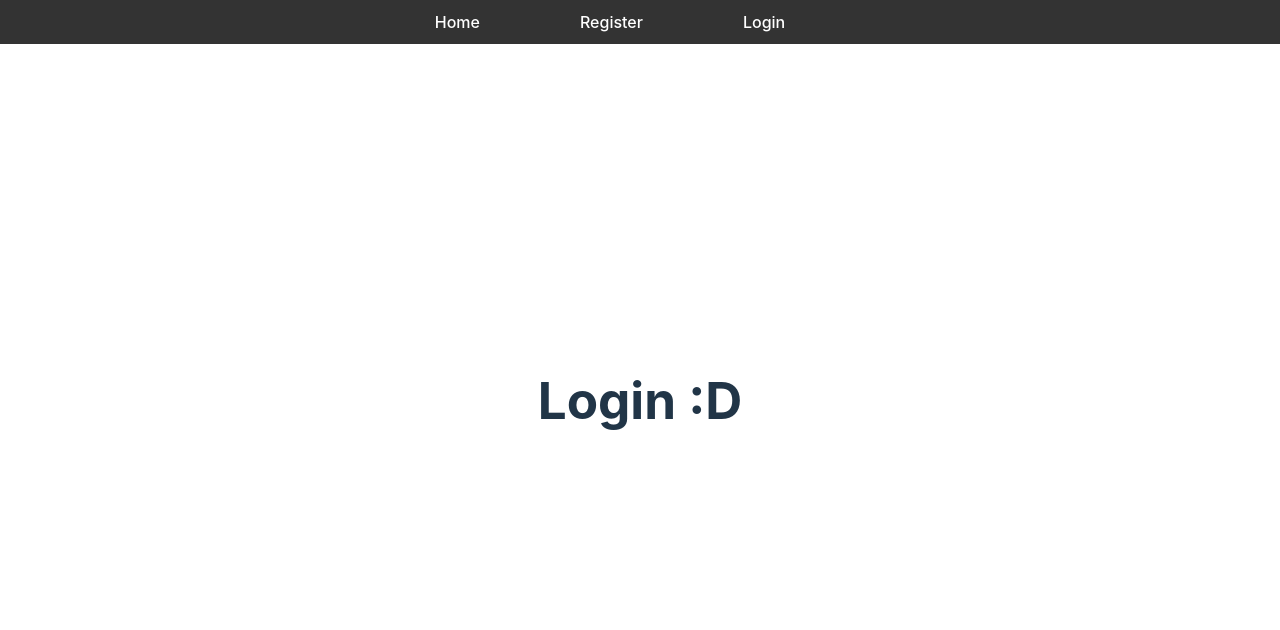
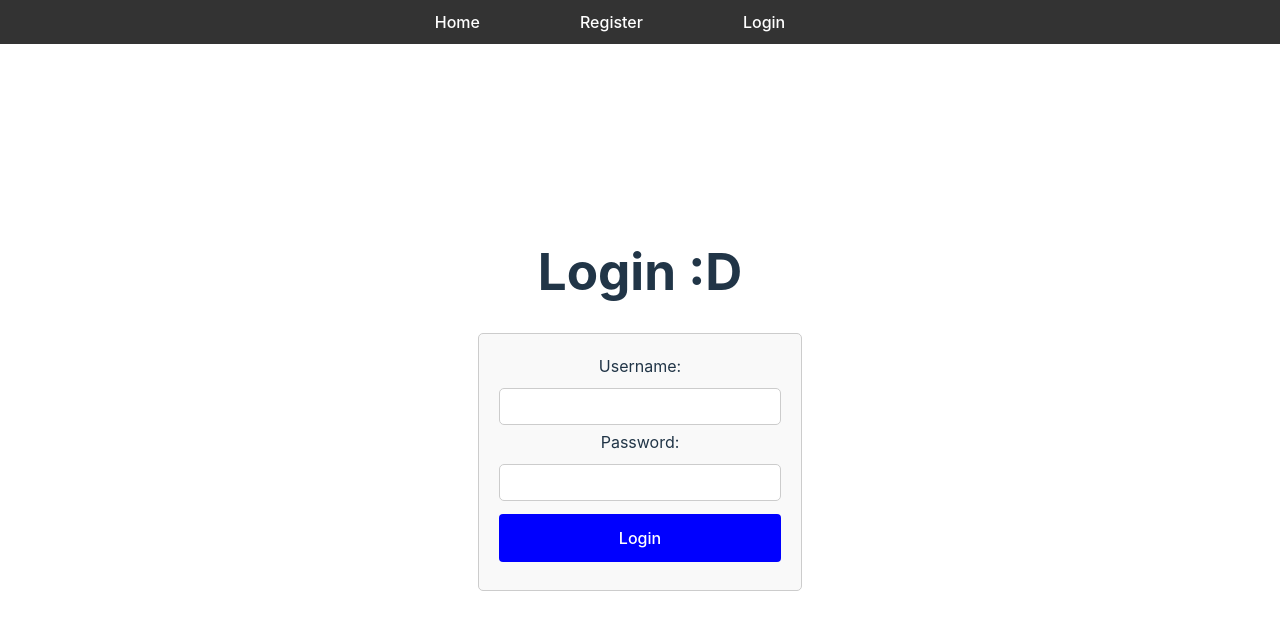
Before and after one commit to BenPhillips-21/blogFrontend, a React (Vite) app: page /users/login in a window 1280 px wide. Shown: the top 630 px of the page. Built offline with nearby package versions, Linux system fonts and the light colour scheme.

Commit message:
saved JWT to state when user logs in / registers

```diff
--- a/src/App.jsx
+++ b/src/App.jsx
@@ -11,15 +11,17 @@ import Register from './components/register';
 import Login from './components/login';
 
 function App() {
+  const [JWT, setJWT] = useState('')
+
   return (
     <>
       <Router>
         <Navbar />
           <Routes>
-            <Route path="/users/register" element={<Register />} />
-            <Route path="/users/login" element={<Login />} />
-            <Route path="/posts" element={<Home />} />
-            <Route path="/posts/:postid" element={<Post />} />
+            <Route path="/users/register" element={<Register JWT={JWT} setJWT={setJWT}/>} />
+            <Route path="/users/login" element={<Login JWT={JWT} setJWT={setJWT}/>} />
+            <Route path="/posts" element={<Home JWT={JWT} setJWT={setJWT}/>} />
+            <Route path="/posts/:postid" element={<Post JWT={JWT} setJWT={setJWT}/>} />
           </Routes>
       </Router>
     </>
--- a/src/components/home.jsx
+++ b/src/components/home.jsx
@@ -1,11 +1,12 @@
 import React, { useState, useEffect } from 'react';
 import { useNavigate } from 'react-router-dom';
 
-const Home = () => {
+const Home = ({ JWT, setJWT }) => {
     const [posts, setPosts] = useState([]); // State to store fetched posts
     const navigate = useNavigate();
 
     useEffect(() => {
+        console.log(JWT)
         fetch('http://localhost:5000/posts', { mode: 'cors' })
             .then(response => response.json())
             .then(data => setPosts(data))
--- a/src/components/login.jsx
+++ b/src/components/login.jsx
@@ -1,7 +1,63 @@
-const Login = () => {
+import { useState } from 'react'
+import { useNavigate } from 'react-router-dom';
+
+const Login = ({ JWT, setJWT }) => {
+    const [username, setUsername] = useState('')
+    const [password, setPassword] = useState('')
+    const [loading, setLoading] = useState(false)
+    const [response, setResponse] = useState('');
+    const navigate = useNavigate();
+
+    const handleSubmit = async (e) => {
+        e.preventDefault()
+        const newUser = { username, password }
+
+        setLoading(true)
+        try {
+        const response = await fetch('http://localhost:5000/users/login', {
+            method: 'POST',
+            headers: { "Content-Type": "application/json" },
+            body: JSON.stringify(newUser)
+        })
+
+        if (!response.ok) {
+            throw new Error("Network response was no ok :/")
+        }
+        const data = await response.json()
+        setResponse(data)
+        console.log("New User Logged in successfully")
+        setJWT(data.token)
+        setLoading(false)
+        navigate(`/posts`)
+        } catch (error) {
+            console.error('Error:', error);
+            setLoading(false);
+        }
+    }
+
     return (
         <>
             <h1>Login :D</h1>
+                <div className='registerForm'>
+                    <form onSubmit={handleSubmit}>
+                        <label>Username:</label>
+                        <input
+                            type="text"
+                            required
+                            value={username}
+                            onChange={(e) => setUsername(e.target.value)}
+                        />
+                        <label>Password:</label>
+                        <input
+                            type="password"
+                            required
+                            value={password}
+                            onChange={(e) => setPassword(e.target.value)}
+                        />
+                        {!loading && <button>Login</button>}
+                        { loading && <button disabled>Logging In...</button>}
+                    </form>
+                </div>
         </>
     )
 }
--- a/src/components/post.jsx
+++ b/src/components/post.jsx
@@ -1,7 +1,7 @@
 import { useState, useEffect } from 'react';
 import { useNavigate, useParams } from 'react-router-dom';
 
-const Post = () => {
+const Post = ({ JWT, setJWT }) => {
 const { postid } = useParams();
 let idNumber = parseInt(postid);
 console.log(idNumber)
--- a/src/components/register.jsx
+++ b/src/components/register.jsx
@@ -1,28 +1,41 @@
-import { useState } from 'react'
+import { useState } from 'react';
 import { useNavigate } from 'react-router-dom';
 
-const Register = () => {
-    const [username, setUsername] = useState('')
-    const [password, setPassword] = useState('')
-    const [loading, setLoading] = useState(false)
+const Register = ({ JWT, setJWT }) => {
+  const [username, setUsername] = useState('');
+  const [password, setPassword] = useState('');
+  const [loading, setLoading] = useState(false);
+  const [response, setResponse] = useState('');
   const navigate = useNavigate();
 
-    const handleSubmit = (e) => {
-        e.preventDefault()
-        const newUser = { username, password }
+  const handleSubmit = async (e) => {
+    e.preventDefault();
+    const newUser = { username, password };
 
-        setLoading(true)
+    setLoading(true);
 
-        fetch('http://localhost:5000/users/register', {
+    try {
+      const response = await fetch('http://localhost:5000/users/register', {
         method: 'POST',
         headers: { "Content-Type": "application/json" },
         body: JSON.stringify(newUser)
-        }).then(() => {
-            console.log("New User Registered")
-            setLoading(false)
-            navigate(`/users/login`)
-        })
+      });
+
+      if (!response.ok) {
+        throw new Error('Network response was not ok');
       }
+
+      const data = await response.json();
+      setResponse(data);
+      console.log("New User Registered:", response);
+      setJWT(data.token)
+      setLoading(false);
+      navigate(`/posts`);
+    } catch (error) {
+      console.error('Error:', error);
+      setLoading(false);
+    }
+  };
 
   return (
     <>
@@ -44,11 +57,11 @@ const Register = () => {
             onChange={(e) => setPassword(e.target.value)}
           />
           {!loading && <button>Register</button>}
-                        { loading && <button disabled>Registering...</button>}
+          {loading && <button disabled>Registering...</button>}
         </form>
       </div>
     </>
-    )
+  );
 }
 
-export default Register
+export default Register;
```
Lines whose indentation alone changed are shown as unchanged.
